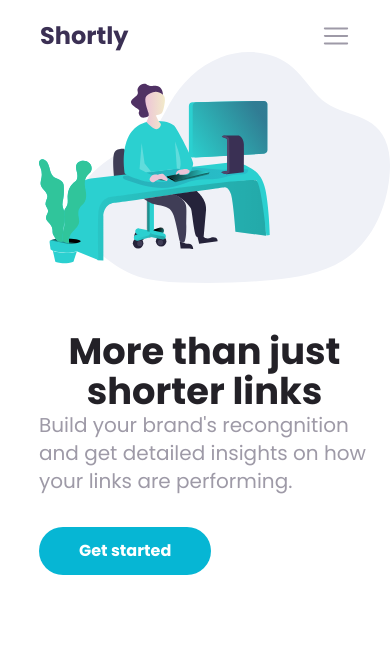
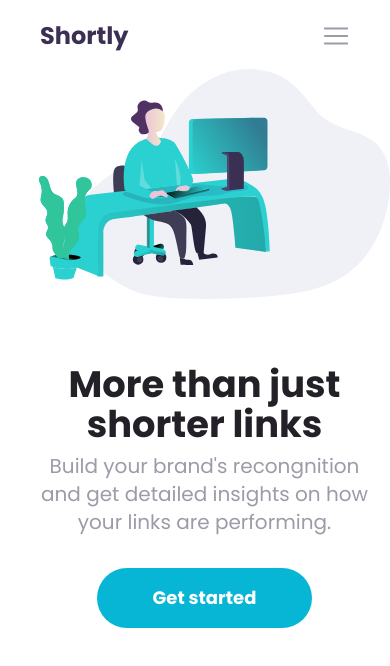
Before and after one commit to Segnities/URL-shortening-API-landing-page, a Next.js app: page / in a window 390 px wide. Shown: the top 666 px of the page. Built offline with nearby package versions, Linux system fonts and the light colour scheme.

Commit message:
Discover section mobile position

```diff
--- a/components/DiscoverSection.jsx
+++ b/components/DiscoverSection.jsx
@@ -2,12 +2,12 @@ import Image from "next/image";
 
 export default function DiscoverSection() {
     return (
-        <div className="grid sm:grid-rows-2 md:grid-rows-1 md:grid-cols-2 gap-12 pl-[10%] items-center">
+        <div className="grid grid-rows-2 text-center md:text-left   sm:grid-rows-2 md:grid-rows-1 md:grid-cols-2 gap-12 pl-[10%] items-center">
 
             <div className="block mr-5 order-2 md:order-1">
-                <h2 className="text-[2.3rem] leading-10 text-center md:text-left  md:text-[4.5rem] text-very-dark-violet font-bold md:leading-[5rem]">More than just shorter links</h2>
+                <h2 className="text-[2.3rem] mb-2 sm:mb-0 leading-10 text-center md:text-left  md:text-[4.5rem] text-very-dark-violet font-bold md:leading-[5rem]">More than just shorter links</h2>
                 <p className="text-xl text-grayish-violet">Build your brand&apos;s recongnition and get detailed insights on how your links are performing.</p>
-                <button className="mt-8 py-3 px-10 bg-cyan-500 hover:bg-sky-400 text-white font-bold rounded-3xl">Get started</button>
+                <button className="mt-8 text-lg sm:py-3 py-4 px-14 sm:px-10 bg-cyan-500 hover:bg-sky-400 text-white font-bold rounded-[2rem]">Get started</button>
             </div>
             <div className="order-1 md:order-2" onDragStart={(e) => e.preventDefault()}>
                 <Image src="/img/illustration-working.svg" width={200} height={200} alt="working" className="w-full" />
--- a/pages/index.js
+++ b/pages/index.js
@@ -23,7 +23,7 @@ export default function Home() {
                 <title>URL shortening</title>
             </Head>
             <Nav />
-            <Space spacing  ="8" />
+            <Space spacing="8" />
             <DiscoverSection />
             <div className="w-full h-96 bg-cover" >
 
--- a/tailwind.config.js
+++ b/tailwind.config.js
@@ -9,7 +9,7 @@ export default {
     extend: {
       animation: {
         'once-pulce': 'pulse 1s linear normal',
-        'visible-appear': 'appear 0.5s ease-in-out normal'
+        'visible-appear': 'appear 0.26s ease-in-out normal'
       },
       keyframes: {
         appear: {
```
